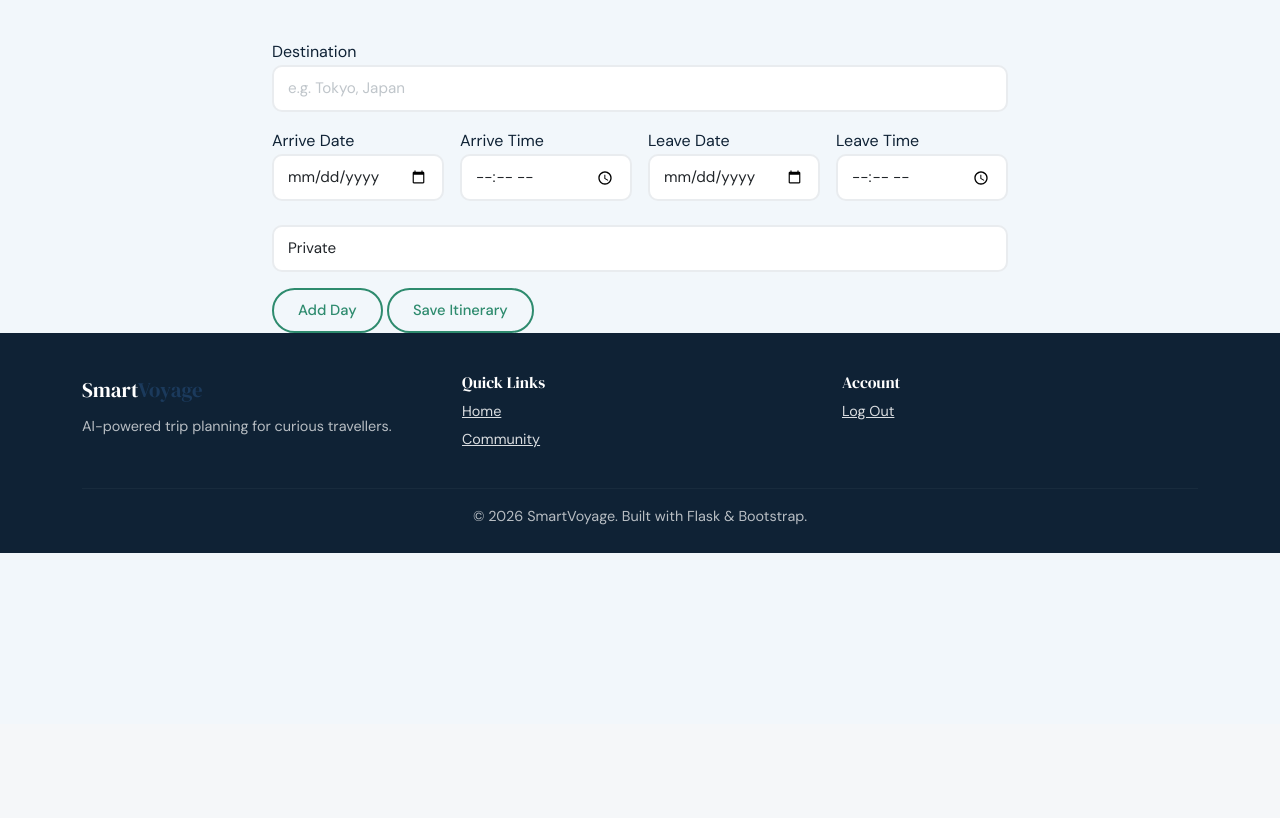
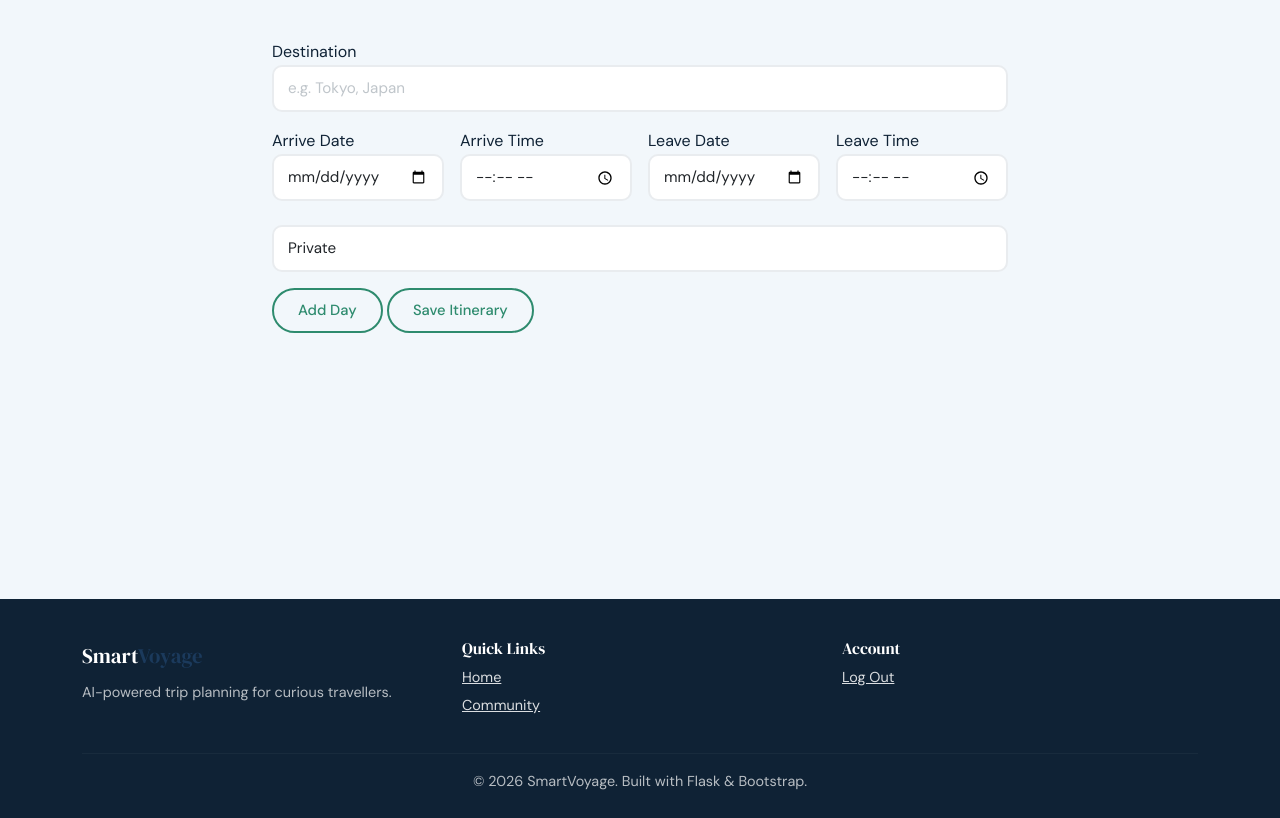
Before and after one commit to sduproy/CITS3403-Project, a Flask app: page /manual_itinerary in a window 1280 px wide. Shown: the part 76-894 px from the top of the page. Before the commit the page ends 629 px from the top, so only its background shows below. Run offline with Flask 3, Linux system fonts and the light colour scheme; the visitor is signed in with stand-in values (Sample User, id 1).

Commit message:
fix: bottom banner no longer is too high in empty manual/edit itinerary

```diff
--- a/templates/edit_itinerary.html
+++ b/templates/edit_itinerary.html
@@ -3,7 +3,8 @@
 {% block title %}Edit Itinerary · SmartVoyage{% endblock %}
 {% block content %}
 
-<div class="container" style="max-width:760px; padding-top:2.5rem;">
+<div class="container" style="max-width:760px; padding-top:2.5rem; min-height: calc(100vh - 200px);">
+
 
   <form method="POST" action="{{ url_for('main.edit_itinerary', id=itinerary.id) }}" id="manual-form">
     {{ form.hidden_tag() }}
--- a/templates/manual_itinerary.html
+++ b/templates/manual_itinerary.html
@@ -3,7 +3,8 @@
 {% block title %}Create Manual Itinerary · SmartVoyage{% endblock %}
 {% block content %}
 
-<div class="container" style="max-width:760px; padding-top:2.5rem;">
+<div class="container" style="max-width:760px; padding-top:2.5rem; min-height: calc(100vh - 200px);">
+
 
   <form method="POST" action="{{ url_for('main.manual_itinerary') }}" id="manual-form">
     {{ form.hidden_tag() }}
```
